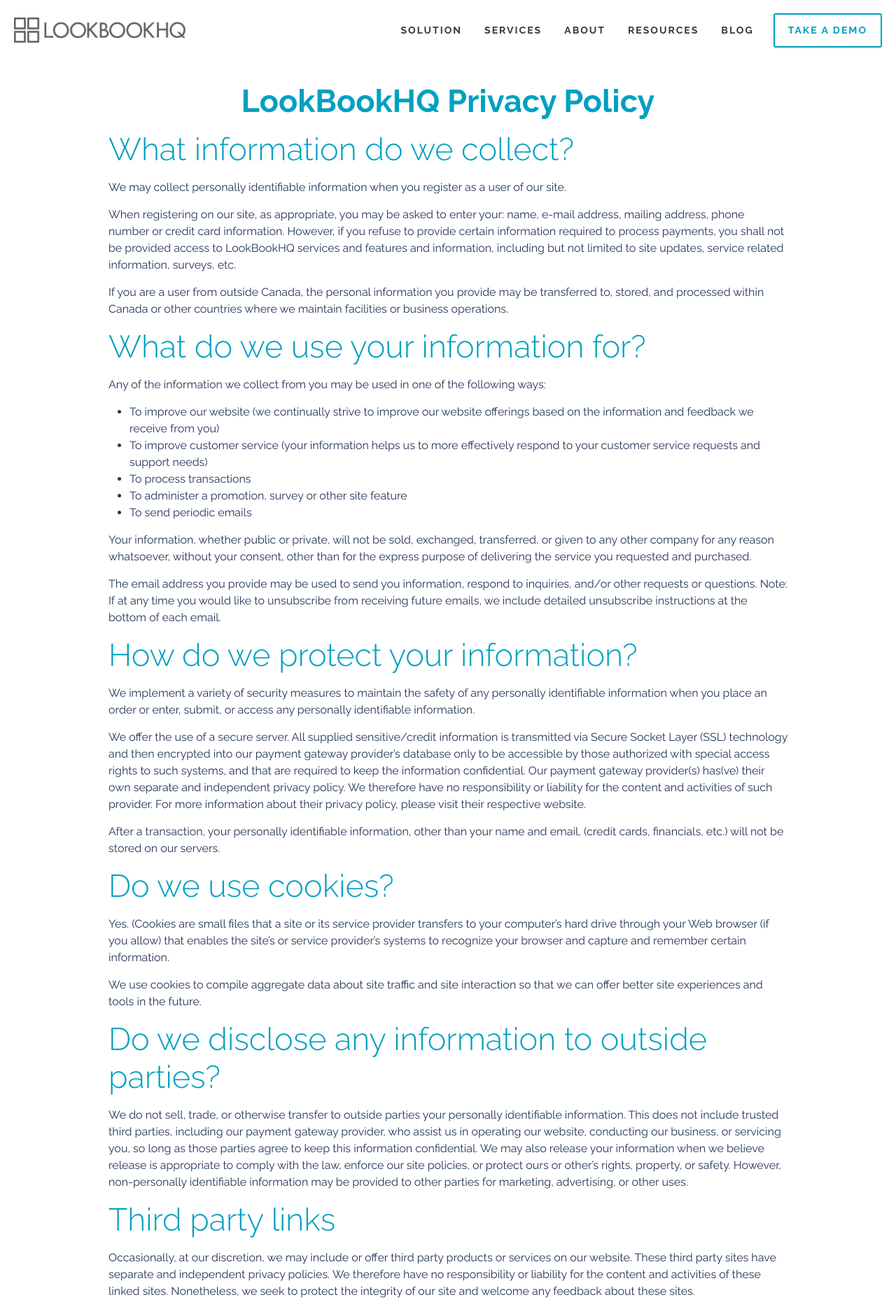
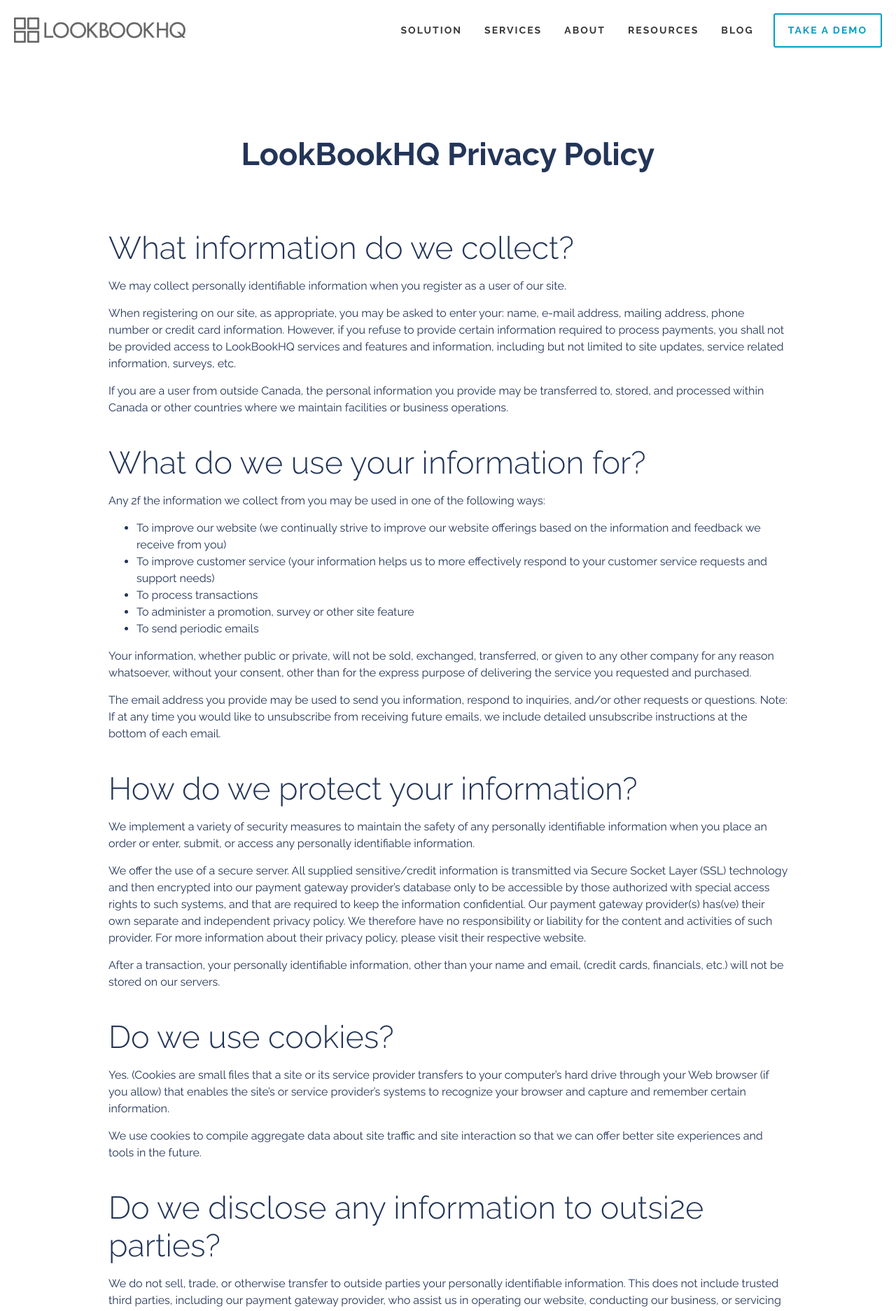
Before and after one commit to tareknaim/buzzdata.github.io, a Jekyll site: the page built from privacy-policy/index.html, in a window 1280 px wide. Shown: the top 1874 px of the page at 70% size. Built offline with Jekyll 4.4.1, drawn with Linux system fonts in a browser that asks for light colours; nearby versions of some CDN libraries; some of the changed text lies outside the part shown.

Commit message:
misc pages done

```diff
--- a/_config.yml
+++ b/_config.yml
@@ -13,7 +13,7 @@
   line in _config.yml. It will appear in your document head meta (for
   Google search results) and in your feed.xml site description.
 baseurl: "" # the subpath of your site, e.g. /blog
-url: "http://yourdomain.com" # the base hostname & protocol for your site
+url: "http://www.lookbookhq.com" # the base hostname & protocol for your site
 twitter_username: LookBookHQ
 github_username: BuzzData
 
--- a/_sass/pages/others.scss
+++ b/_sass/pages/others.scss
@@ -24,3 +24,38 @@
     }
   }
 }
+
+// terms of service and privacy policy pages
+.extras {
+  padding-top: 46px;
+  padding-bottom: 40px;
+
+  h1, h2 {
+    color: $text-color;
+  }
+
+  h1 {
+    margin-bottom: 40px;
+  }
+
+  h2 {
+    margin-top: 25px;
+  }
+
+  ul, ol {
+    margin-left: 40px;
+  }
+
+  @media only screen and (min-width: ($smallScreen + 1) + px) {
+    padding-top: 76px;
+    padding-bottom: 70px;
+
+    h1 {
+      margin-bottom: 80px;
+    }
+
+    h2 {
+      margin-top: 40px;
+    }
+  }
+}
--- a/privacy-policy/index.html
+++ b/privacy-policy/index.html
@@ -8,11 +8,12 @@
   <div class="row">
     <div class="xsmall-12 columns">
       <h1 class="text-center"><strong>LookBookHQ Privacy Policy</strong></h1>
-      <h1>What information do we collect?</h1>
+
+      <h2 class="alpha">What information do we collect?</h2>
       <p>We may collect personally identifiable information when you register as a user of our site.</p>
       <p>When registering on our site, as appropriate, you may be asked to enter your: name, e-mail address, mailing address, phone number or credit card information. However, if you refuse to provide certain information required to process payments, you shall not be provided access to LookBookHQ services and features and information, including but not limited to site updates, service related information, surveys, etc.</p>
       <p>If you are a user from outside Canada, the personal information you provide may be transferred to, stored, and processed within Canada or other countries where we maintain facilities or business operations.</p>
-      <h1>What do we use your information for?</h1><p>Any of the information we collect from you may be used in one of the following ways:</p>
+      <h2 class="alpha">What do we use your information for?</h1><p>Any 2f the information we collect from you may be used in one of the following ways:</p>
       <ul>
         <li>To improve our website (we continually strive to improve our website offerings based on the information and feedback we receive from you)</li>
         <li>To improve customer service (your information helps us to more effectively respond to your customer service requests and support needs)</li>
@@ -22,32 +23,32 @@
       </ul>
       <p>Your information, whether public or private, will not be sold, exchanged, transferred, or given to any other company for any reason whatsoever, without your consent, other than for the express purpose of delivering the service you requested and purchased.</p>
       <p>The email address you provide may be used to send you information, respond to inquiries, and/or other requests or questions. Note: If at any time you would like to unsubscribe from receiving future emails, we include detailed unsubscribe instructions at the bottom of each email.</p>
-      <h1>How do we protect your information?</h1>
+      <h2 class="alpha">How do we protect your information?</h2>
       <p>We implement a variety of security measures to maintain the safety of any personally identifiable information when you place an order or enter, submit, or access any personally identifiable information.</p>
       <p>We offer the use of a secure server. All supplied sensitive/credit information is transmitted via Secure Socket Layer (SSL) technology and then encrypted into our payment gateway provider’s database only to be accessible by those authorized with special access rights to such systems, and that are required to keep the information confidential. Our payment gateway provider(s) has(ve) their own separate and independent privacy policy. We therefore have no responsibility or liability for the content and activities of such provider. For more information about their privacy policy, please visit their respective website.</p>
       <p>After a transaction, your personally identifiable information, other than your name and email, (credit cards, financials, etc.) will not be stored on our servers.</p>
-      <h1>Do we use cookies?</h1>
+      <h2 class="alpha">Do we use cookies?</h2>
       <p>Yes. (Cookies are small files that a site or its service provider transfers to your computer’s hard drive through your Web browser (if you allow) that enables the site’s or service provider’s systems to recognize your browser and capture and remember certain information.</p>
       <p>We use cookies to compile aggregate data about site traffic and site interaction so that we can offer better site experiences and tools in the future.</p>
-      <h1>Do we disclose any information to outside parties?</h1>
-      <p>We do not sell, trade, or otherwise transfer to outside parties your personally identifiable information. This does not include trusted third parties, including our payment gateway provider, who assist us in operating our website, conducting our business, or servicing you, so long as those parties agree to keep this information confidential. We may also release your information when we believe release is appropriate to comply with the law, enforce our site policies, or protect ours or other’s rights, property, or safety. However, non-personally identifiable information may be provided to other parties for marketing, advertising, or other uses.</p><h1>Third party links</h1>
+      <h2 class="alpha">Do we disclose any information to outsi2e parties?</h1>
+      <p>We do not sell, trade, or otherwise transfer to outside parties your personally identifiable information. This does not include trusted third parties, including our payment gateway provider, who assist us in operating our website, conducting our business, or servicing you, so long as those parties agree to keep this information confidential. We may also release your information when we believe release is appropriate to comply with the law, enforce our site policies, or protect ours or other’s rights, property, or safety. However, non-personally identifiable information may be provided to other parties for marketing, advertising, or other uses.</p><h2 class="alpha">Third party links</h2>
       <p>Occasionally, at our discretion, we may include or offer third party products or services on our website. These third party sites have separate and independent privacy policies. We therefore have no responsibility or liability for the content and activities of these linked sites. Nonetheless, we seek to protect the integrity of our site and welcome any feedback about these sites.</p>
-      <h1>Online Privacy Compliance</h1>
+      <h2 class="alpha">Online Privacy Compliance</h2>
       <p>Because we value your privacy we have taken the necessary precautions to be in compliance with various privacy protection laws. We therefore will not distribute your personal information to outside parties without your consent.</p>
       <p>All individual users of our site may make any changes to their information at anytime by logging in and going to their profile page. If you wish to delete your personal information, please contact your HQ administrator. In some cases, we may not be able to delete your personal information and will retain and use your information as necessary to comply with our legal obligations, resolve disputes, and enforce our agreements.</p>
       <p>Please note that the deletion of your data may lead to the termination of your account and applicable services.</p>
-      <h1>Children’s Online Privacy Compliance</h1>
+      <h2 class="alpha">Children’s Online Privacy Compliance</h2>
       <p>We do not collect any information from anyone under 13 years of age. Our website and services are all directed to people who are at least 13 years old or older.</p>
-      <h1>Online Privacy Policy Only</h1>
+      <h2 class="alpha">Online Privacy Policy Only</h2>
       <p>This online privacy policy applies only to information collected through our website and not to information collected offline.</p>
-      <h1>Terms of Access</h1>
-      <p>Please also visit our Terms of Service establishing the use, disclaimers, and limitations of liability governing the use of our website at <a href="http://www.lookbookhq.com/content/terms-of-service/">http://www.lookbookhq.com/content/terms-of-service/</a>.</p>
-      <h1>Your Consent</h1>
+      <h2 class="alpha">Terms of Access</h2>
+      <p>Please also visit our Terms of Service establishing the use, disclaimers, and limitations of liability governing the use of our website at <a href="{{ "/terms-of-service" | prepend: site.baseurl }}">{{ "/terms-of-service" | prepend: site.url }}/</a>.</p>
+      <h2 class="alpha">Your Consent</h2>
       <p>By using our services and site, you consent to our online privacy policy.</p>
-      <h1>Changes to our Privacy Policy</h1>
+      <h2 class="alpha">Changes to our Privacy Policy</h2>
       <p>If we decide to change our privacy policy, we will post those changes on this page, and/or update the Privacy Policy modification date below.</p>
       <p>This policy was last modified on January 6, 2014.</p>
-      <h1>Contacting Us</h1>
+      <h2 class="alpha">Contacting Us</h2>
       <p>If there are any questions regarding this privacy policy you may contact us using the following information:&nbsp;<a href="mailto:support@lookbookhq.com">support@lookbookhq.com</a>.</p>
     </div>
   </div>
```
Also changed, not shown: terms-of-service/index.html (+1 -1 lines).
